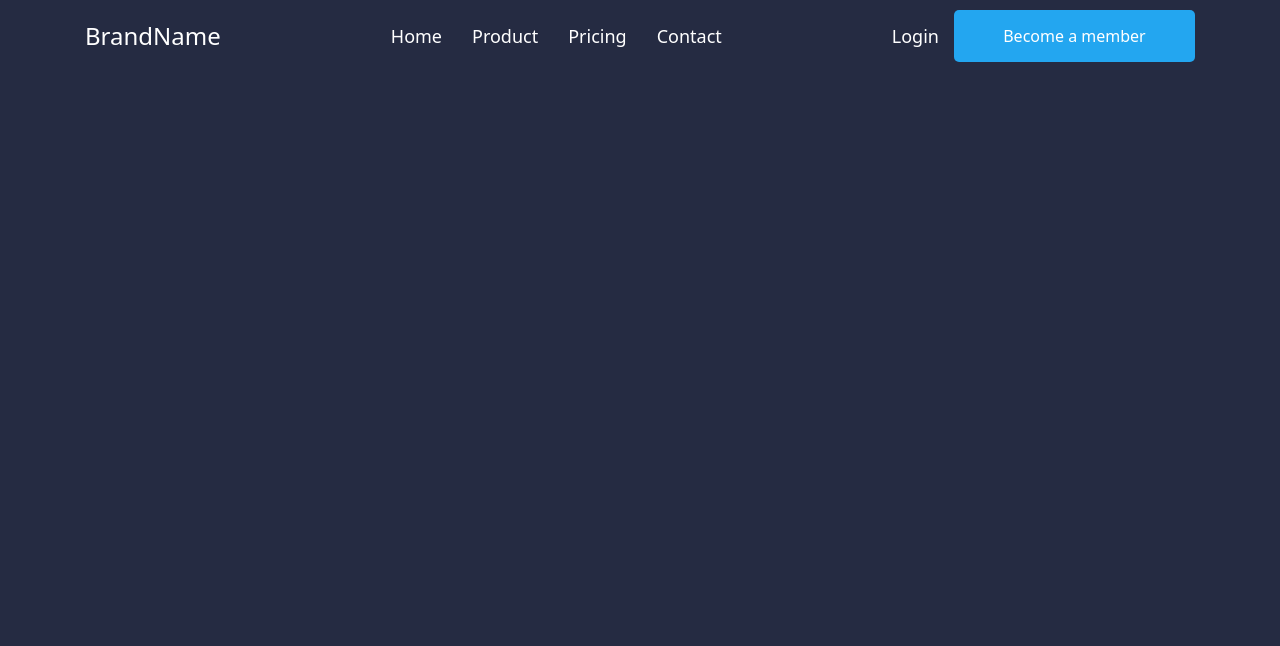
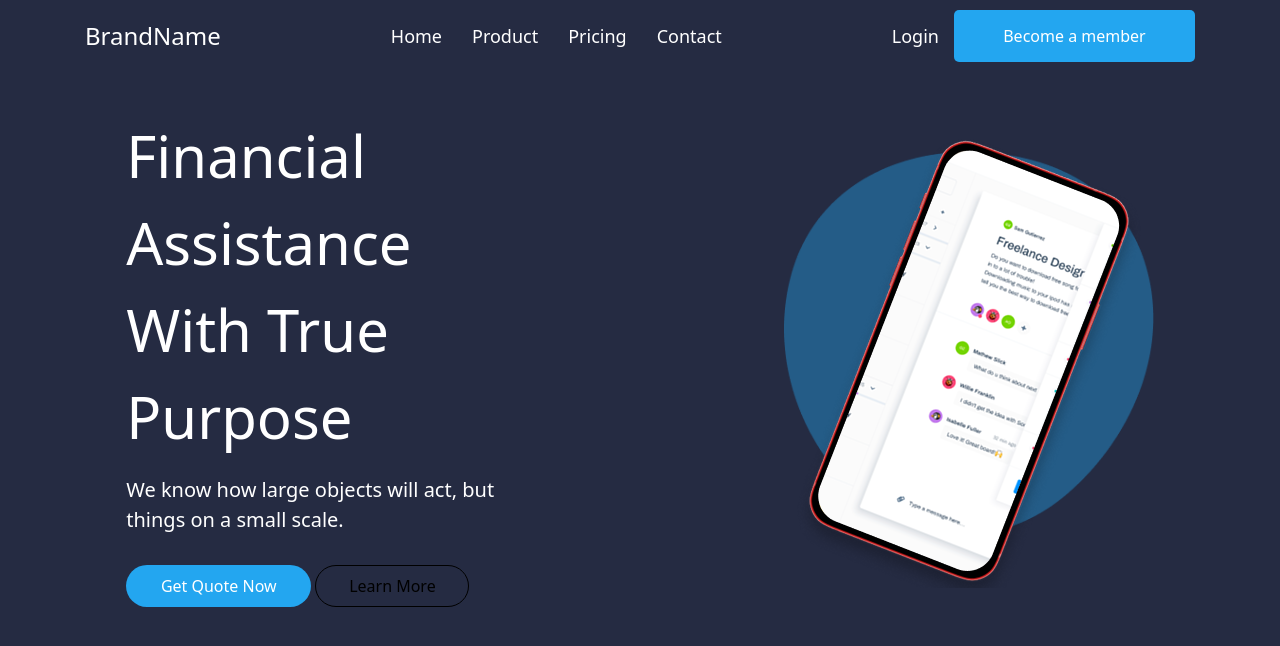
Before and after one commit to sodatovruslan/Home20, a website: page index.html in a window 1280 px wide. Drawn offline with Linux system fonts and the light colour scheme.

Commit message:
add sectionFirst

```diff
--- a/index.html
+++ b/index.html
@@ -29,5 +29,19 @@
 			<button class='w-[241px] h-[52px] bg-[#23A6F0] text-[white] rounded-[5px]'>Become a member</button>
 		</div>
 	</header>
+	<section class='mt-[50px] flex flex-col items-center md:flex-row md:justify-around md:items-center'>
+<div class='w-[250px] text-center m-auto flex flex-col gap-[15px] md:w-[405px] md:m-0 md:text-start'>
+	<p class='text-[#FFFFFF] text-[40px] md:text-[58px] '>Financial Assistance With True Purpose</p>
+	<p class='text-[20px] text-[#FFFFFF]'>We know how large objects will act, but things on a small scale.</p>
+	<div class=''>
+		<button class='w-[185px] h-[42px] bg-[#23A6F0] rounded-[37px] text-[white]'>Get Quote Now</button>
+		<button class='w-[154px] h-[42px] mt-[15px] border-[1px] rounded-[37px]'>Learn More</button>
+	</div>
+</div>
+<div class='relative'>
+	<img class='' src="./image/mockup.png" alt="">
+	<img class='absolute top-[20px] z-[-1]' src="./image/Vector (10).png" alt="">
+</div>
+	</section>
 </body>
 </html>
```
Also changed, not shown: image/Vector (10).png (added), image/mockup.png (added), src/output.css.
